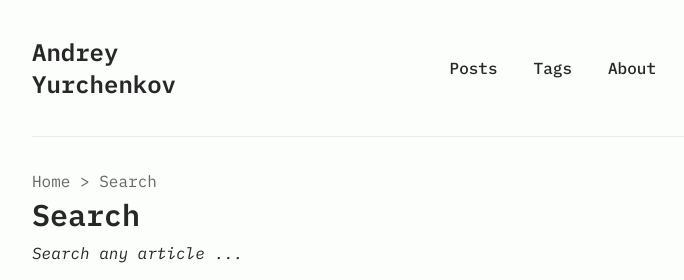
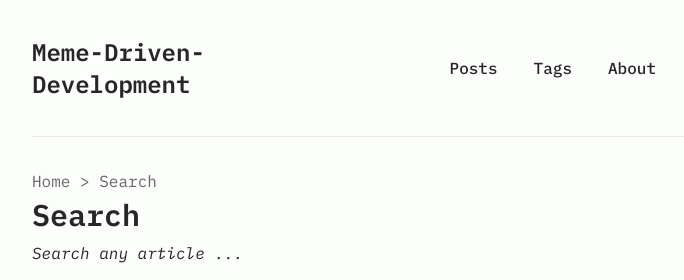
Before and after one commit to painhardcore/yur-blog, an Astro site: page /search in a window 1280 px wide. Shown: the top 280 px of the page, 240-924 px from the left. Built offline with nearby package versions, Linux system fonts and the light colour scheme; Astro itself is replaced by a stand-in of ours; some packages are replaced by stand-ins of ours.

Commit message:
Remove og pic and change the name of the blog
Signed-off-by: Andrey Yurchenkov <painhardcore@gmail.com>

```diff
--- a/src/config.ts
+++ b/src/config.ts
@@ -4,7 +4,7 @@ export const SITE = {
   website: "https://yurchenkov.ru",
   author: "Andrey Yurchenkov",
   desc: "Blog about web development and other stuff",
-  title: "Andrey Yurchenkov",
+  title: "Meme-Driven-Development",
   ogImage: "astropaper-og.jpg",
   lightAndDarkMode: true,
   postPerPage: 5,
--- a/src/contents/posts/2type.md
+++ b/src/contents/posts/2type.md
@@ -9,7 +9,6 @@ tags:
   - team
   - engineering
   - en
-ogImage: ""
 description: Uncovering how different types of engineers approach non-technical challenges and the importance of embracing the human factor in software development.
 ---
 I came across an [article](https://registerspill.thorstenball.com/p/two-types-of-software-engineers) where the author highlights two types of software developers:
```
